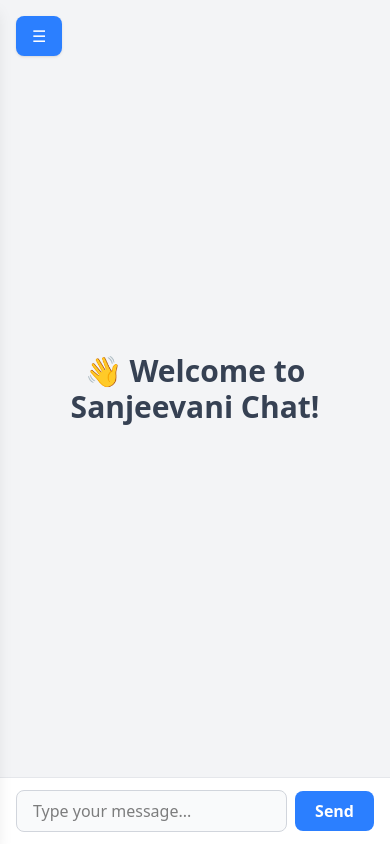
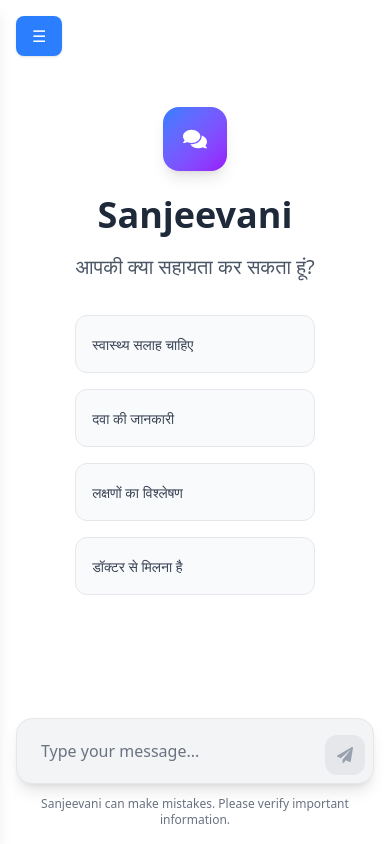
Before and after one commit to Kartavya-Shrivastav/Sanjeevani, a React (Vite) app in the folder Web-Page/client/: page / in a window 390 px wide. Built offline with nearby package versions, Linux system fonts and the light colour scheme.

Commit message:
more responsive, more icons, better color scheme

```diff
--- a/Web-Page/client/src/components/ChatUI.jsx
+++ b/Web-Page/client/src/components/ChatUI.jsx
@@ -1,40 +1,98 @@
-import React, { useState } from "react";
+import React, { useState, useEffect } from 'react';
+import { FaPaperPlane, FaSun, FaMoon, FaBars, FaTimes, FaPlus, FaComments } from 'react-icons/fa';
+
 
 const ChatUI = () => {
   const [input, setInput] = useState("");
 
   const handleSubmit = (e) => {
     e.preventDefault();
+    if (!input.trim()) return;
     setInput("");
   };
 
   return (
-    <div className="flex flex-col h-screen bg-gray-100">
-      {/* Greeting */}
-      <div className="flex-1 flex items-center justify-center">
-        <div className="text-3xl font-semibold text-gray-700 text-center">
-          👋 Welcome to Sanjeevani Chat!
+    <div className="flex flex-col h-full bg-white dark:bg-gray-950 transition-colors duration-300">
+      {/* Main content area */}
+      <div className="flex-1 flex items-center justify-center px-4">
+        <div className="max-w-2xl text-center">
+          <div className="mb-8">
+            <div className="w-16 h-16 bg-gradient-to-br from-blue-500 to-purple-600 rounded-2xl mx-auto mb-6 flex items-center justify-center shadow-lg">
+              <FaComments className="text-white text-2xl" />
+            </div>
+            <h1 className="text-4xl font-bold text-gray-800 dark:text-gray-100 mb-4">
+              Sanjeevani
+            </h1>
+            <p className="text-xl text-gray-600 dark:text-gray-300 leading-relaxed">
+              आपकी क्या सहायता कर सकता हूं?
+            </p>
+          </div>
+
+          {/* Example prompts */}
+          <div className="grid grid-cols-1 md:grid-cols-2 gap-4 max-w-2xl">
+            {[
+              "स्वास्थ्य सलाह चाहिए",
+              "दवा की जानकारी",
+              "लक्षणों का विश्लेषण",
+              "डॉक्टर से मिलना है"
+            ].map((prompt, idx) => (
+              <button
+                key={idx}
+                className="p-4 text-left rounded-xl border border-gray-200 dark:border-gray-700 hover:border-gray-300 dark:hover:border-gray-600 hover:shadow-md transition-all duration-200 bg-gray-50 dark:bg-gray-900 hover:bg-gray-100 dark:hover:bg-gray-800"
+                onClick={() => setInput(prompt)}
+              >
+                <span className="text-sm text-gray-700 dark:text-gray-300">{prompt}</span>
+              </button>
+            ))}
           </div>
         </div>
-      {/* Prompt Bar */}
-      <form
-        onSubmit={handleSubmit}
-        className="w-full flex items-center px-4 py-3 bg-white border-t border-gray-200"
-      >
-        <input
-          type="text"
-          className="flex-1 rounded-lg border border-gray-300 px-4 py-2 mr-2 focus:outline-none focus:ring-2 focus:ring-blue-400 bg-gray-50"
-          placeholder="Type your message..."
+      </div>
+
+      {/* Input area */}
+      <div className="p-4">
+        <div className="max-w-4xl mx-auto">
+          <div className="relative">
+            <div className="flex items-end gap-3 bg-gray-100 dark:bg-gray-800 rounded-2xl border border-gray-200 dark:border-gray-700 shadow-lg hover:shadow-xl transition-all duration-200 p-2">
+              <textarea
                 value={input}
                 onChange={(e) => setInput(e.target.value)}
+                placeholder="Type your message..."
+                className="flex-1 bg-transparent border-none outline-none resize-none px-4 py-3 text-gray-800 dark:text-gray-100 placeholder-gray-500 dark:placeholder-gray-400 text-base leading-6 max-h-32 min-h-[24px]"
+                rows={1}
+                style={{
+                  height: 'auto',
+                  minHeight: '24px',
+                  maxHeight: '120px'
+                }}
+                onInput={(e) => {
+                  e.target.style.height = 'auto';
+                  e.target.style.height = Math.min(e.target.scrollHeight, 120) + 'px';
+                }}
+                onKeyDown={(e) => {
+                  if (e.key === 'Enter' && !e.shiftKey) {
+                    e.preventDefault();
+                    handleSubmit(e);
+                  }
+                }}
               />
               <button
-          type="submit"
-          className="bg-blue-500 hover:bg-blue-600 text-white font-semibold px-5 py-2 rounded-lg transition-colors duration-150"
+                onClick={handleSubmit}
+                disabled={!input.trim()}
+                className={`p-3 rounded-xl transition-all duration-200 flex items-center justify-center ${
+                  input.trim()
+                    ? 'bg-blue-500 hover:bg-blue-600 text-white shadow-md hover:shadow-lg'
+                    : 'bg-gray-200 dark:bg-gray-700 text-gray-400 dark:text-gray-500 cursor-not-allowed'
+                }`}
               >
-          Send
+                <FaPaperPlane className="w-4 h-4" />
               </button>
-      </form>
+            </div>
+          </div>
+          <p className="text-xs text-gray-500 dark:text-gray-400 text-center mt-3">
+            Sanjeevani can make mistakes. Please verify important information.
+          </p>
+        </div>
+      </div>
     </div>
   );
 };
```
Lines whose indentation alone changed are shown as unchanged.
